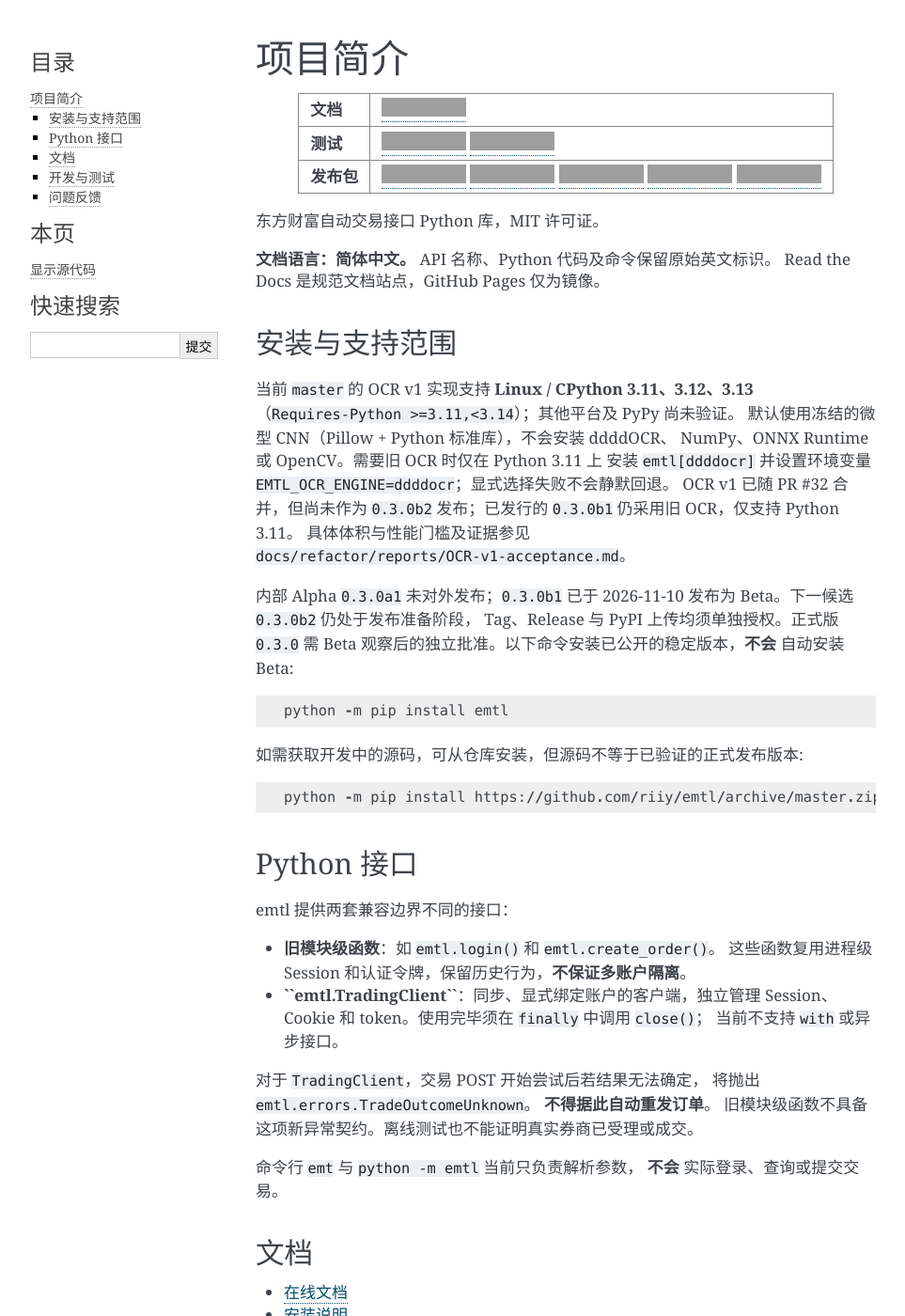
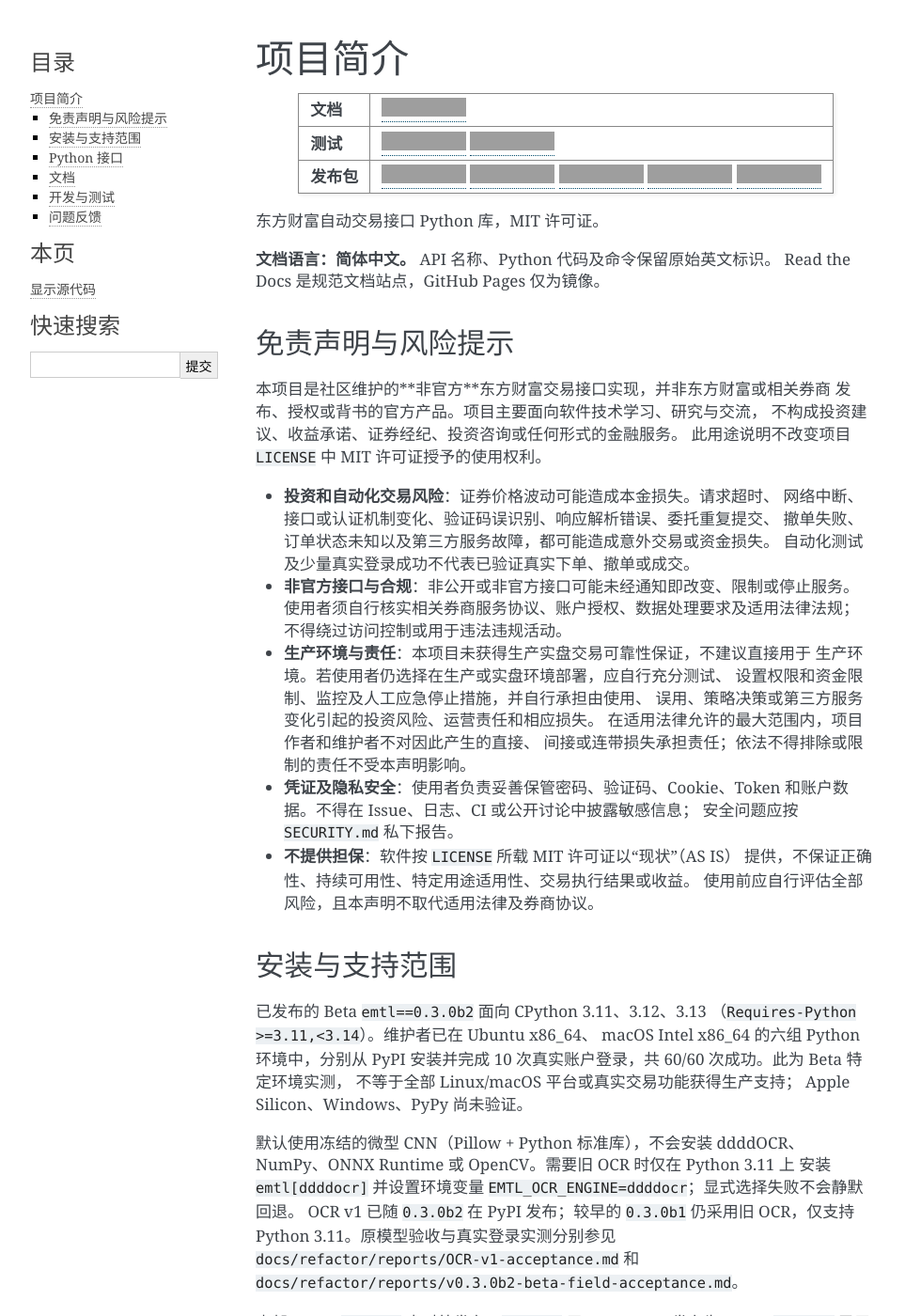
Before and after one commit to riiy/emtl, a Sphinx documentation site: the page built from docs/readme.rst, in a window 1280 px wide and 1400 px high, cut to the strip 0-1400 px from the top of the window. Shown: the whole strip at 94% size, without its empty margins (148-1111 px from the left). Built offline with Sphinx 7.4.7, drawn with Linux system fonts in a browser that asks for light colours; some of the changed text lies outside the part shown; grey boxes are pictures that could not be loaded.

Commit message:
docs: record v0.3.0b2 field acceptance and add risk disclaimer

```diff
--- a/README.rst
+++ b/README.rst
@@ -41,9 +41,9 @@
     :alt: Supported implementations
     :target: https://pypi.org/project/emtl
 
-.. |commits-since| image:: https://img.shields.io/github/commits-since/riiy/emtl/v0.3.0b1.svg
+.. |commits-since| image:: https://img.shields.io/github/commits-since/riiy/emtl/v0.3.0b2.svg
     :alt: Commits since latest release
-    :target: https://github.com/riiy/emtl/compare/v0.3.0b1...master
+    :target: https://github.com/riiy/emtl/compare/v0.3.0b2...master
 
 
 
@@ -54,26 +54,63 @@
 **文档语言：简体中文。** API 名称、Python 代码及命令保留原始英文标识。
 Read the Docs 是规范文档站点，GitHub Pages 仅为镜像。
 
+免责声明与风险提示
+==================
+
+本项目是社区维护的**非官方**东方财富交易接口实现，并非东方财富或相关券商
+发布、授权或背书的官方产品。项目主要面向软件技术学习、研究与交流，
+不构成投资建议、收益承诺、证券经纪、投资咨询或任何形式的金融服务。
+此用途说明不改变项目 ``LICENSE`` 中 MIT 许可证授予的使用权利。
+
+- **投资和自动化交易风险**：证券价格波动可能造成本金损失。请求超时、
+  网络中断、接口或认证机制变化、验证码误识别、响应解析错误、委托重复提交、
+  撤单失败、订单状态未知以及第三方服务故障，都可能造成意外交易或资金损失。
+  自动化测试及少量真实登录成功不代表已验证真实下单、撤单或成交。
+- **非官方接口与合规**：非公开或非官方接口可能未经通知即改变、限制或停止服务。
+  使用者须自行核实相关券商服务协议、账户授权、数据处理要求及适用法律法规；
+  不得绕过访问控制或用于违法违规活动。
+- **生产环境与责任**：本项目未获得生产实盘交易可靠性保证，不建议直接用于
+  生产环境。若使用者仍选择在生产或实盘环境部署，应自行充分测试、
+  设置权限和资金限制、监控及人工应急停止措施，并自行承担由使用、
+  误用、策略决策或第三方服务变化引起的投资风险、运营责任和相应损失。
+  在适用法律允许的最大范围内，项目作者和维护者不对因此产生的直接、
+  间接或连带损失承担责任；依法不得排除或限制的责任不受本声明影响。
+- **凭证及隐私安全**：使用者负责妥善保管密码、验证码、Cookie、Token
+  和账户数据。不得在 Issue、日志、CI 或公开讨论中披露敏感信息；
+  安全问题应按 ``SECURITY.md`` 私下报告。
+- **不提供担保**：软件按 ``LICENSE`` 所载 MIT 许可证以“现状”（AS IS）
+  提供，不保证正确性、持续可用性、特定用途适用性、交易执行结果或收益。
+  使用前应自行评估全部风险，且本声明不取代适用法律及券商协议。
+
 安装与支持范围
 ==============
 
-当前 ``master`` 的 OCR v1 实现支持 **Linux / CPython 3.11、3.12、3.13**
-（``Requires-Python >=3.11,<3.14``）；其他平台及 PyPy 尚未验证。
+已发布的 Beta ``emtl==0.3.0b2`` 面向 CPython 3.11、3.12、3.13
+（``Requires-Python >=3.11,<3.14``）。维护者已在 Ubuntu x86_64、
+macOS Intel x86_64 的六组 Python 环境中，分别从 PyPI 安装并完成
+10 次真实账户登录，共 60/60 次成功。此为 Beta 特定环境实测，
+不等于全部 Linux/macOS 平台或真实交易功能获得生产支持；
+Apple Silicon、Windows、PyPy 尚未验证。
+
 默认使用冻结的微型 CNN（Pillow + Python 标准库），不会安装 ddddOCR、
 NumPy、ONNX Runtime 或 OpenCV。需要旧 OCR 时仅在 Python 3.11 上
 安装 ``emtl[ddddocr]`` 并设置环境变量
 ``EMTL_OCR_ENGINE=ddddocr``；显式选择失败不会静默回退。
-OCR v1 已随 PR #32 合并，但尚未作为 ``0.3.0b2`` 发布；已发行的
-``0.3.0b1`` 仍采用旧 OCR，仅支持 Python 3.11。
-具体体积与性能门槛及证据参见
-``docs/refactor/reports/OCR-v1-acceptance.md``。
+OCR v1 已随 ``0.3.0b2`` 在 PyPI 发布；较早的 ``0.3.0b1``
+仍采用旧 OCR，仅支持 Python 3.11。原模型验收与真实登录实测分别参见
+``docs/refactor/reports/OCR-v1-acceptance.md`` 和
+``docs/refactor/reports/v0.3.0b2-beta-field-acceptance.md``。
 
-内部 Alpha ``0.3.0a1`` 未对外发布；``0.3.0b1`` 已于
-2026-11-10 发布为 Beta。下一候选 ``0.3.0b2`` 仍处于发布准备阶段，
-Tag、Release 与 PyPI 上传均须单独授权。正式版 ``0.3.0`` 需 Beta
-观察后的独立批准。以下命令安装已公开的稳定版本，**不会** 自动安装 Beta::
+内部 Alpha ``0.3.0a1`` 未对外发布；``0.3.0b1`` 于 2026-11-10
+发布为 Beta，``0.3.0b2`` 已于 2026-11-14 发布为 PyPI Beta，
+目前进入观察阶段。正式版 ``0.3.0`` 仍需独立批准。
+以下命令安装已公开的稳定版本，**不会** 自动安装 Beta::
 
     python -m pip install emtl
+
+显式安装已公开的 OCR Beta 版本::
+
+    python -m pip install --pre emtl==0.3.0b2
 
 如需获取开发中的源码，可从仓库安装，但源码不等于已验证的正式发布版本::
 
--- a/docs/installation.rst
+++ b/docs/installation.rst
@@ -5,9 +5,15 @@
 版本与支持范围
 ==============
 
-当前 ``master`` 的 OCR v1 实现支持 Linux / CPython 3.11、3.12、3.13
-（``>=3.11,<3.14``），Windows、macOS 和 PyPy 尚未验证。
-当前源码默认安装 Pillow 13.0.0 与冻结的微型 CNN 模型，
+已发布的 Beta ``emtl==0.3.0b2`` 面向 CPython 3.11、3.12、3.13
+（``Requires-Python >=3.11,<3.14``）。维护者已在 Ubuntu x86_64
+及 macOS Intel x86_64 的三个 Python 版本中分别完成 10 次 PyPI
+安装后的真实账户登录测试，六组共 60/60 成功。此为 Beta 实测兼容范围，
+不代表全部 Linux/macOS 架构或生产交易获得保证；Apple Silicon、
+Windows 和 PyPy 未验证。详见 :download:`Beta 实测验收报告
+<refactor/reports/v0.3.0b2-beta-field-acceptance.md>`。
+
+当前 Beta 默认安装 Pillow 13.0.0 与冻结的微型 CNN 模型，
 不再强制安装 ddddOCR、NumPy、ONNX Runtime 或 OpenCV。
 
 在 Python 3.11 上需要旧 OCR 时，可以安装额外依赖::
@@ -26,14 +32,14 @@
 已测量 Pillow + 推理代码 + 模型约 5.72 MB，P95 约 55.76 ms；
 官方 Pillow Wheel 安装可以超过 20 MB，不构成普通用户安装失败。
 源码构建依赖系统 JPEG/zlib 库，必须在目标环境自行验证。
-OCR v1 已经合并至 ``master``，但尚未在 ``0.3.0b2`` 中发布；
-已发行的 ``0.3.0b1`` 仍使用旧版 ddddOCR。
+OCR v1 已随 ``0.3.0b2`` 发布；此前的 ``0.3.0b1``
+仍使用旧版 ddddOCR。
 
 安装已公开的版本
 ================
 
-以下命令安装 PyPI 上已有的公开稳定版本，**不会** 自动安装预发布版本
-``0.3.0b1`` 或尚未发布的 ``0.3.0b2``::
+以下命令安装 PyPI 上已有的公开稳定版本，**不会** 自动安装
+``0.3.0b1`` 或 ``0.3.0b2`` 等预发布版本::
 
     python -m pip install emtl
 
@@ -44,18 +50,19 @@
 预发布版本
 ==========
 
-已公开的 Beta ``0.3.0b1`` 可通过显式版本号安装（仍采用旧 OCR，
+此前的 Beta ``0.3.0b1`` 可通过显式版本号安装（仍采用旧 OCR，
 仅支持 Python 3.11）::
 
     python -m pip install --pre emtl==0.3.0b1
 
-下一候选 ``0.3.0b2`` **尚未发布**。只有完成单独的 Tag、Release、
-PyPI 上传审批且上传实际成功后，才能安装该版本::
+``0.3.0b2`` 已在 PyPI 公开发布，使用默认的轻量 OCR 引擎。
+在明确接受 Beta 和非官方接口风险后，可显式安装::
 
     python -m pip install --pre emtl==0.3.0b2
 
 Beta 不代表可在生产环境安全交易，也不保证券商协议兼容。
 自动安装验收仅允许 import、CLI help、离线合成用例等无交易副作用的检查。
 不要在 CI 中使用真实凭证或真实下单/撤单。
+维护者的真实账户登录实测不属于自动化 CI 验收。
 
 升级风险、版本回退限制和反馈要求参见 :doc:`releasing`。
--- a/docs/refactor/reports/OCR-v1-acceptance.md
+++ b/docs/refactor/reports/OCR-v1-acceptance.md
@@ -1,7 +1,15 @@
 # OCR v1：冻结模型与集成验收记录
 
 2026-11-13：PR #32 已合并至 ``master``；本文件保留开发与集成验收证据。
-``0.3.0b2`` 仍为待审核发布候选，未因此自动获得 Tag、Release 或 PyPI 授权。
+当日 ``0.3.0b2`` 尚为待审核发布候选，代码合并本身不代表获得
+Tag、Release 或 PyPI 授权。
+
+**2026-11-14 发布与实测补充（不改写此前模型验收）：**
+``0.3.0b2`` 已通过受控发布流程上传 PyPI，并由维护者在
+Ubuntu x86_64 与 macOS Intel x86_64、CPython 3.11–3.13 的六组
+环境中各完成 10 次 PyPI 包真实登录测试，共 60/60 成功。
+详见 [Beta 实测验收](v0.3.0b2-beta-field-acceptance.md)。此前源码验收
+仍不包含真实账户或交易接口；本次登录实测也不证明交易结果。
 
 本次仅集成此前冻结的离线 tiny-CNN 模型，不进行重新训练，不通过任何真实账户或交易接口验收。
 
--- /dev/null
+++ b/docs/refactor/reports/v0.3.0b2-beta-field-acceptance.md
@@ -0,0 +1,47 @@
+# emtl 0.3.0b2：Beta 发行与真实登录实测验收（2026-11-14）
+
+## 结论与适用范围
+
+**Beta 发行流程：PASS；PyPI 安装、OCR 与真实账户登录实测：PASS（六组环境，共 60/60）。**
+本结论仅适用于下表中的操作系统架构、Python 版本和 `emtl==0.3.0b2`。
+它不等于软件获得生产环境交易认证，也不代表长期登录或 OCR 成功率为 100%。
+
+## 维护者实测记录
+
+- **日期**：2026-11-14（维护者在本项目会话中报告的结果）。
+- **安装来源**：PyPI 发行版 `emtl==0.3.0b2`；不是 GitHub 源码安装。
+- **方式**：通过真实东方财富账户完成登录，覆盖验证码获取、OCR 识别、提交及登录集成流程；不是仅对离线验证码图片运行识别器。
+- **次数**：每组环境 10 次真实登录；维护者确认每次登录及 OCR 均成功。
+- **证据级别**：维护者口述实测结果；未收到可独立复算的原始登录日志、独立审计记录或每张验证码的匿名样本。为保护凭证与交易隐私，不要求提供真实账户资料。
+
+| 平台与架构 | CPython 3.11 | CPython 3.12 | CPython 3.13 | 合计 |
+| --- | ---: | ---: | ---: | ---: |
+| Ubuntu x86_64 | 10/10 PASS | 10/10 PASS | 10/10 PASS | 30/30 |
+| macOS Intel x86_64 | 10/10 PASS | 10/10 PASS | 10/10 PASS | 30/30 |
+| **合计** | **20/20** | **20/20** | **20/20** | **60/60** |
+
+**结果解释**：观察成功率 60/60 = 100%，是这些测试的描述统计，不是置信度充分的长期成功率估计。每组仅 10 次，无法覆盖券商升级、验证码分布变化、网络异常、长时间运行或不同设备差异。
+
+## 可独立核实的发布证据（与上方真实登录反馈分开）
+
+- [GitHub Tag 与 Pre-release `v0.3.0b2`](https://github.com/riiy/emtl/releases/tag/v0.3.0b2)，对应发行 Commit `a19140361bc2f7ba1b0cc3385d0e9ab87721ab79`。
+- [PyPI `emtl==0.3.0b2`](https://pypi.org/project/emtl/0.3.0b2/)。
+- [发布工作流 Run #43541956056](https://github.com/riiy/emtl/actions/runs/43541956056)：`validate-build`、`smoke`、`publish` 全部 PASS；两份发行文件上传均获得 HTTP 200。
+- [发布 Artifact #14091713007](https://github.com/riiy/emtl/actions/runs/43541956056/artifacts/14091713007)：使用与 PyPI Publish Job 相同的构建产物；GitHub Pre-release 附件已同步为这批字节。
+- Wheel `emtl-0.3.0b2-py3-none-any.whl` SHA-256：`70ae86a4fe742551fa6944a77aab57637b58d389acbae0966e83eb40f4ac954b`。
+- sdist `emtl-0.3.0b2.tar.gz` SHA-256：`08b72f95367445860f368f41299d9f2713ee8d005d0ff3968e610bdb04189472`。
+
+发布工作流的禁网包安装和合成测试不涉及真实账户；它们不能替代维护者的真实登录实测，反之亦然。前述发行文件 SHA-256 为经过发布日志与 GitHub Release API 核对的证据，不声称已单独审计券商服务端行为。
+
+## 兼容声明和未验证范围
+
+- **本次 Beta 实测通过**：Ubuntu x86_64、macOS Intel x86_64，CPython 3.11–3.13 的 PyPI 包安装、OCR 集成及真实登录链路。
+- **尚未实测**：macOS Apple Silicon (arm64)、Windows、PyPy、其他操作系统架构及其他发行版；不将 Ubuntu x86_64 的结论直接推广到全部 Linux。
+- **尚未验证的真实交易风险**：订单创建与撤销、真实成交、网络超时后的委托状态、账户隔离在真实券商服务下的表现、长期稳定运行及接口变更后的兼容性。
+- **元数据边界**：本次为文档验收更新，不调整发行版 `Requires-Python >=3.11,<3.14`、平台 Classifier、代码或已上传的 PyPI 文件。
+
+## Beta 观察与退出条件
+
+当前结论为 **Beta 实测 PASS / Stable 尚未批准**。观察期内重点关注安装失败、验证码变化、登录协议变化和安全报告。发生账户混用、未知成交、重复委托或凭证泄漏风险时，应暂停相关自动化并依据 [SECURITY.md](../../../SECURITY.md) 私密反馈；不得自动重发结果未知的订单。
+
+本报告不包含任何账户凭证、验证码或交易记录。模型原始验收证据参见 [OCR v1 验收](OCR-v1-acceptance.md)；Beta 观察结束和 Stable 发布仍须另外决策。
--- a/docs/releasing.rst
+++ b/docs/releasing.rst
@@ -6,13 +6,18 @@
 ==================
 
 内部 Alpha ``0.3.0a1`` 未对外发布；``0.3.0b1`` 已于 2026-11-10
-发布为 Beta。OCR v1 已合并至 ``master``，下一候选为 PyPI Beta
-``0.3.0b2``，**尚未获得 Tag、Release 或上传授权**。完成新 Beta 观察后
-再单独评估正式版 ``0.3.0``；不同发布操作须分别获得明确批准。
+发布为 Beta；OCR v1 随 ``0.3.0b2`` 于 2026-11-14
+完成 Tag、GitHub Pre-release 和 PyPI Trusted Publishing，现处于
+Beta 观察阶段。正式版 ``0.3.0`` 仍须单独评审及维护者批准。
 
-已发行的 ``0.3.0b1`` 仅支持 Linux / CPython 3.11；新候选 ``0.3.0b2``
-计划支持 Linux / CPython 3.11、3.12、3.13。其他平台和 PyPy 尚未验证。
-自动测试采用合成数据与禁网环境，不能证明券商协议正确或真实成交。
+``0.3.0b1`` 的原支持边界为 Linux / CPython 3.11；
+``0.3.0b2`` 面向 CPython 3.11、3.12、3.13，维护者已在 Ubuntu
+x86_64 与 macOS Intel x86_64 六组环境中，通过 PyPI 安装和
+每组 10 次真实东方财富账户登录（60/60）。这仅是 Beta 指定环境的
+安装、OCR 与登录实测，**不证明真实下单、撤单或成交安全**；
+Apple Silicon、Windows、PyPy 尚未验证。详见
+:download:`Beta 实测验收报告 <refactor/reports/v0.3.0b2-beta-field-acceptance.md>`。
+自动测试另采用合成数据与禁网环境，不能证明真实券商交易结果。
 Read the Docs 是规范文档站点，GitHub Pages 只是手动维护的镜像；
 仅交付 RST + Sphinx 生成的 HTML，不生成 PDF、EPUB。
 
@@ -42,7 +47,7 @@
 不能使用真实账户凭证或调用券商。
 
 Beta 必须在 Alpha 和独立 Review 后，由维护者**另行批准上传**。
-只有该版本真实上传后，以下显式预发布安装命令才可使用::
+``0.3.0b2`` 已通过这些发布门禁并上传至 PyPI，可显式安装::
 
     python -m pip install --pre emtl==0.3.0b2
 
@@ -159,7 +164,8 @@
 OCR 升级需获批准的脱敏图像样本。
 所有变更都需离线测试、包安装及 HTML 构建。
 应在 ``2027-04-01`` 前复核 CPython 3.11–3.13 支持与 OCR 依赖；
-不将已验证的 Linux 环境结果直接推广到 Windows、macOS 或 PyPy。
+不将已验证的 Ubuntu x86_64、macOS Intel x86_64 结果直接推广到
+其他操作系统、Apple Silicon、其他架构或 PyPy。
 
 依赖来源分别是 ``setup.py`` （运行时直接依赖）、
 ``pip freeze`` 和 ``pip inspect`` （已安装的传递依赖）、
@@ -168,11 +174,10 @@
 每个候选应记录工具及解析后的依赖版本。
 固定版本或测试成功不等于没有漏洞。
 
-OCR v1 已合并至 ``master``；``0.3.0b2`` 候选的运行时依赖为
+OCR v1 已合并至 ``master``；已发布的 ``0.3.0b2`` 运行时依赖为
 ``rsa==4.9``、``requests==2.33.1``、``Pillow==13.0.0``、
 ``cryptography==50.0.2``。旧引擎通过仅支持 Python 3.11 的
-``emtl[ddddocr]`` 可选安装。该候选尚未获得发布授权，
-已发行的 ``0.3.0b1`` 仍使用 ddddOCR。
+``emtl[ddddocr]`` 可选安装。已发行的 ``0.3.0b1`` 仍使用 ddddOCR。
 此前识别的 Requests 与 cryptography 公告已有定向更新和最终 master
 兼容测试证据，但不代表已完成全量 SBOM 或未来零漏洞保证。
 Dependabot 中 ``rsa 4.9 → 4.9.1`` 待单独审查，不得自动合并。
```
